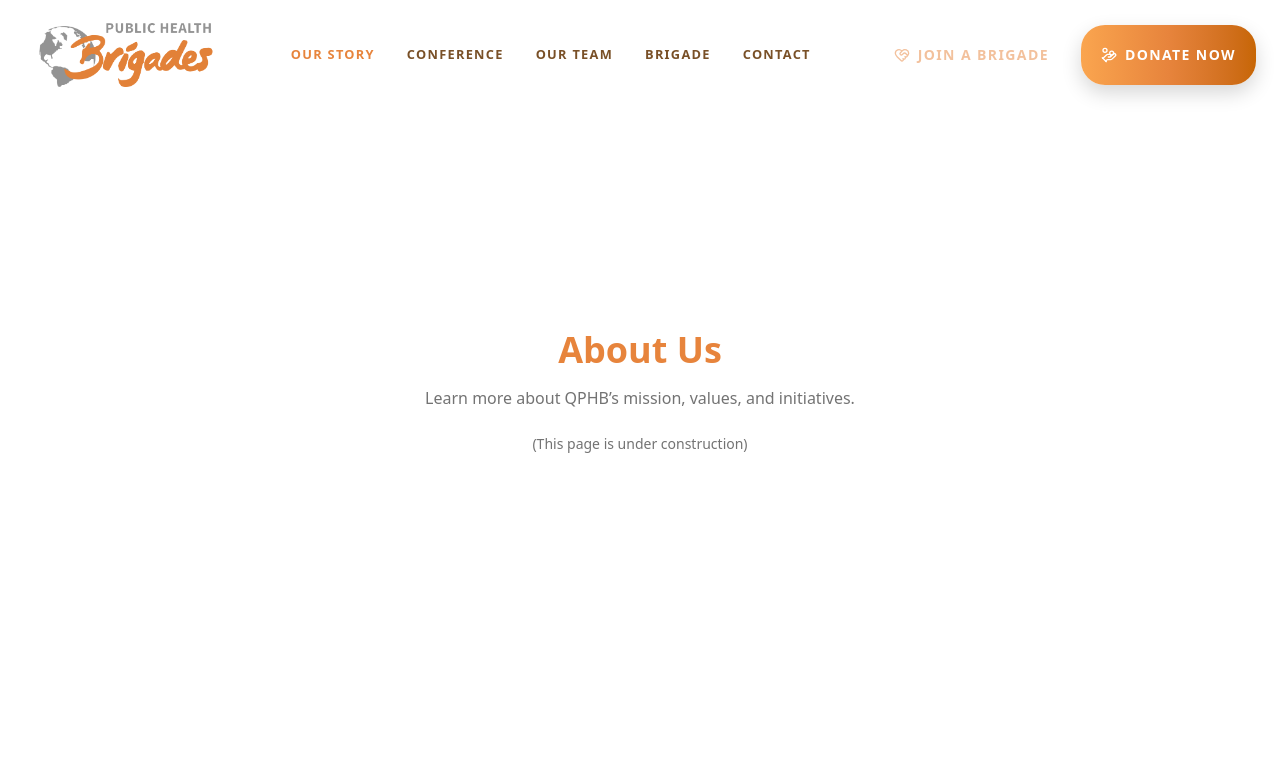
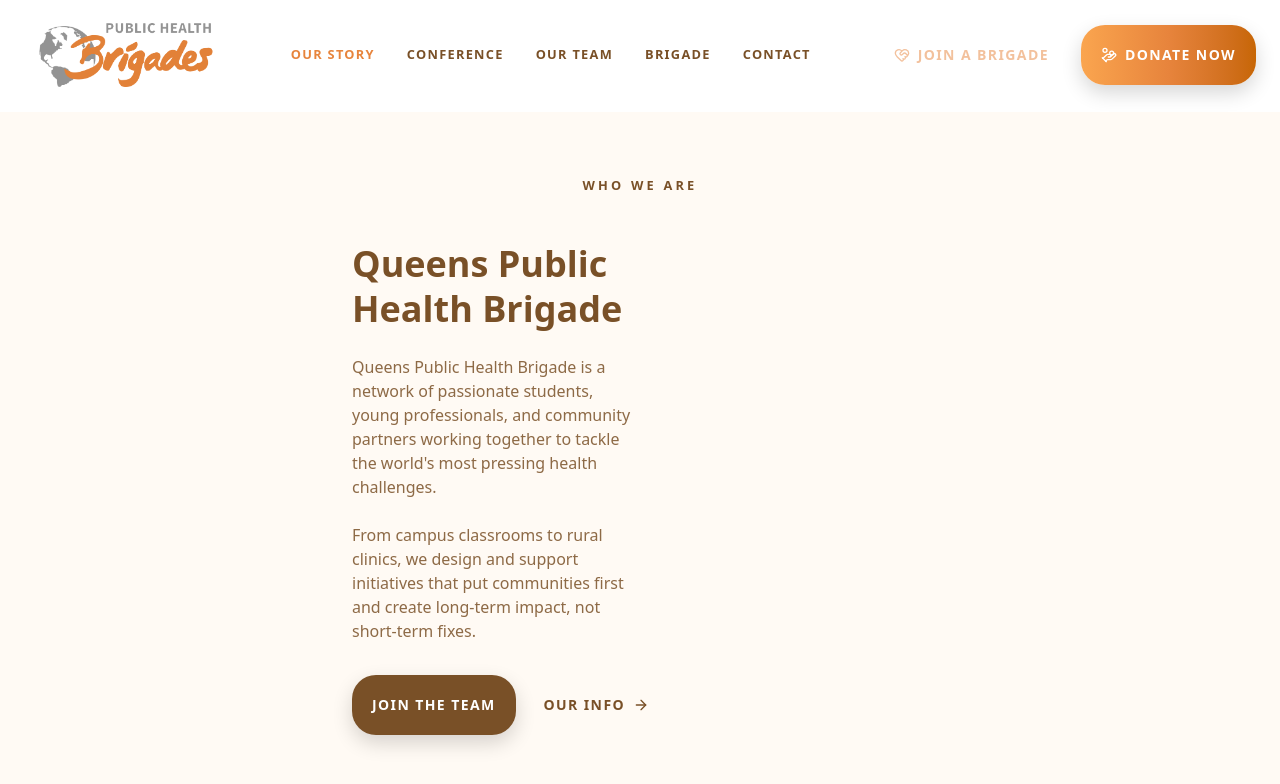
Before and after one commit to MukunthanMahesh/qphb-website, a Next.js app: page /about in a window 1280 px wide. Shown: the top 784 px of the page. Built offline with nearby package versions, Linux system fonts and the light colour scheme.

Commit message:
AboutHero nearly complete with heading, text, and buttons in place.

```diff
--- /dev/null
+++ b/src/components/sections/about/AboutHero.tsx
@@ -0,0 +1,75 @@
+'use client'
+
+import { Button } from "@/components/ui/button"
+import Image from "next/image"
+import Link from "next/link"
+import { motion } from "framer-motion"
+import { ArrowRight, Users, Sparkles } from "lucide-react"
+
+export function AboutHero() {
+  return (
+  <section className="min-h-[750px] bg-background-secondary pt-10 pb-14 md:pt-16 md:pb-20 flex flex-col border-b border-border">
+      {/* Small Header Tag */}
+      <motion.div
+        className="hidden md:block mx-auto text-center text-[0.8rem] font-extrabold uppercase tracking-[0.25em] text-accent"
+        initial={{ opacity: 0, y: 12 }}
+        whileInView={{ opacity: 1, y: 0 }}
+        viewport={{ once: true, amount: 0.6 }}
+        transition={{ duration: 0.5, ease: "easeOut" }}
+      >
+        Who We Are
+      </motion.div>
+
+      <div className="flex-1 flex items-center">
+        <motion.div
+          className="mx-auto flex max-w-7xl flex-col items-center gap-10 px-6 md:gap-12 lg:flex-row lg:items-stretch lg:gap-16"
+          initial={{ opacity: 0, y: 32 }}
+          whileInView={{ opacity: 1, y: 0 }}
+          viewport={{ once: true, amount: 0.3 }}
+          transition={{ duration: 0.7, ease: "easeOut" }}
+        >
+          {/* Left: Copy (Your Content) */}
+          <div className="w-full max-w-xl lg:w-1/2 space-y-4 md:space-y-6 animate-fadeInUp">
+            <h2 className="text-center text-accent text-2xl sm:text-3xl md:text-4xl font-extrabold leading-tight md:text-left">
+              Queens Public Health Brigade
+            </h2>
+            <p className="max-w-xl text-sm text-foreground/85 sm:text-base">
+              Queens Public Health Brigade is a network of passionate students, young
+              professionals, and community partners working together to tackle the world's
+              most pressing health challenges.
+            </p>
+            <p className="max-w-xl text-sm text-foreground/85 sm:text-base">
+              From campus classrooms to rural clinics, we design and support initiatives
+              that put communities first and create long-term impact, not short-term fixes.
+            </p>
+
+            {/* Buttons Area (Using your provided design) */}
+            <div className="mt-8 flex flex-col gap-4">
+              <div className="flex flex-col items-start gap-4 sm:flex-row sm:items-center">
+                <div className="flex flex-col items-start gap-2">
+                  <Button
+                    asChild
+                    className="bg-accent hover:opacity-90 transition-transform duration-200 ease-out hover:-translate-y-0.5"
+                  >
+                    <Link href="/team">
+                      <span>Join the Team</span>
+                    </Link>
+                  </Button>
+                </div>
+
+                <Button asChild variant="ghost" className="text-accent">
+                  <Link href="/contact" className="flex items-center gap-2">
+                    <span>Our Info</span>
+                    <ArrowRight className="size-4" aria-hidden="true" />
+                  </Link>
+                </Button>
+              </div>
+            </div>
+          </div>
+
+
+        </motion.div>
+      </div>
+    </section>
+  )
+}
--- a/src/components/sections/about/AboutPage.tsx
+++ b/src/components/sections/about/AboutPage.tsx
@@ -1,10 +1,10 @@
-import { PagePlaceholder } from "@/components/ui/PagePlaceholder"
+import { AboutHero } from "./AboutHero"
 
-export default function AboutPage() {
+export default function TeamPage() {
   return (
-    <PagePlaceholder
-      title="About Us"
-      description="Learn more about QPHB’s mission, values, and initiatives."
-    />
-  )
+      <>
+      <AboutHero />
+
+      </>
+    )
 }
```
Also changed, not shown: 1 other file (tests, documents, lock files or other folders).
